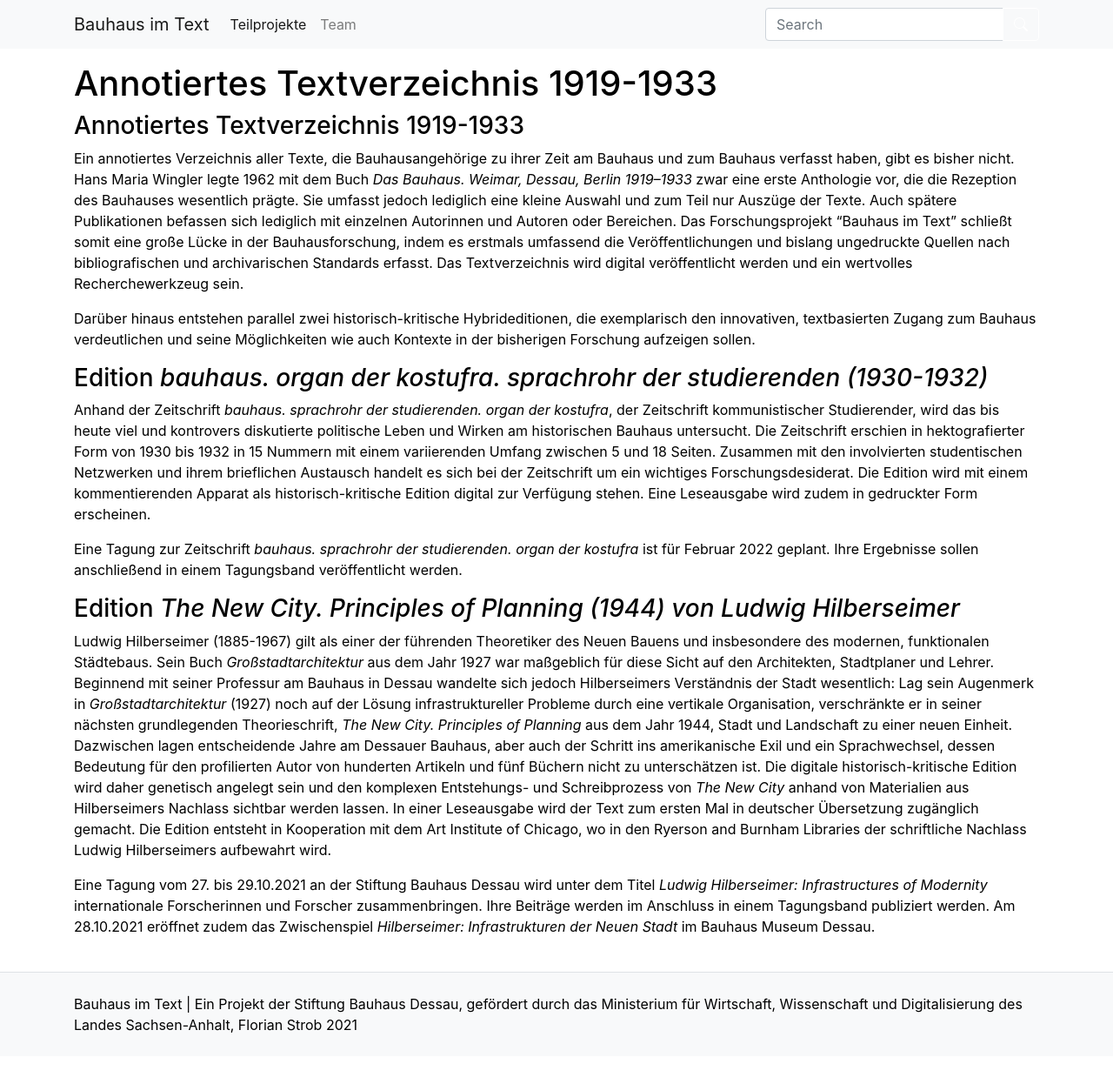
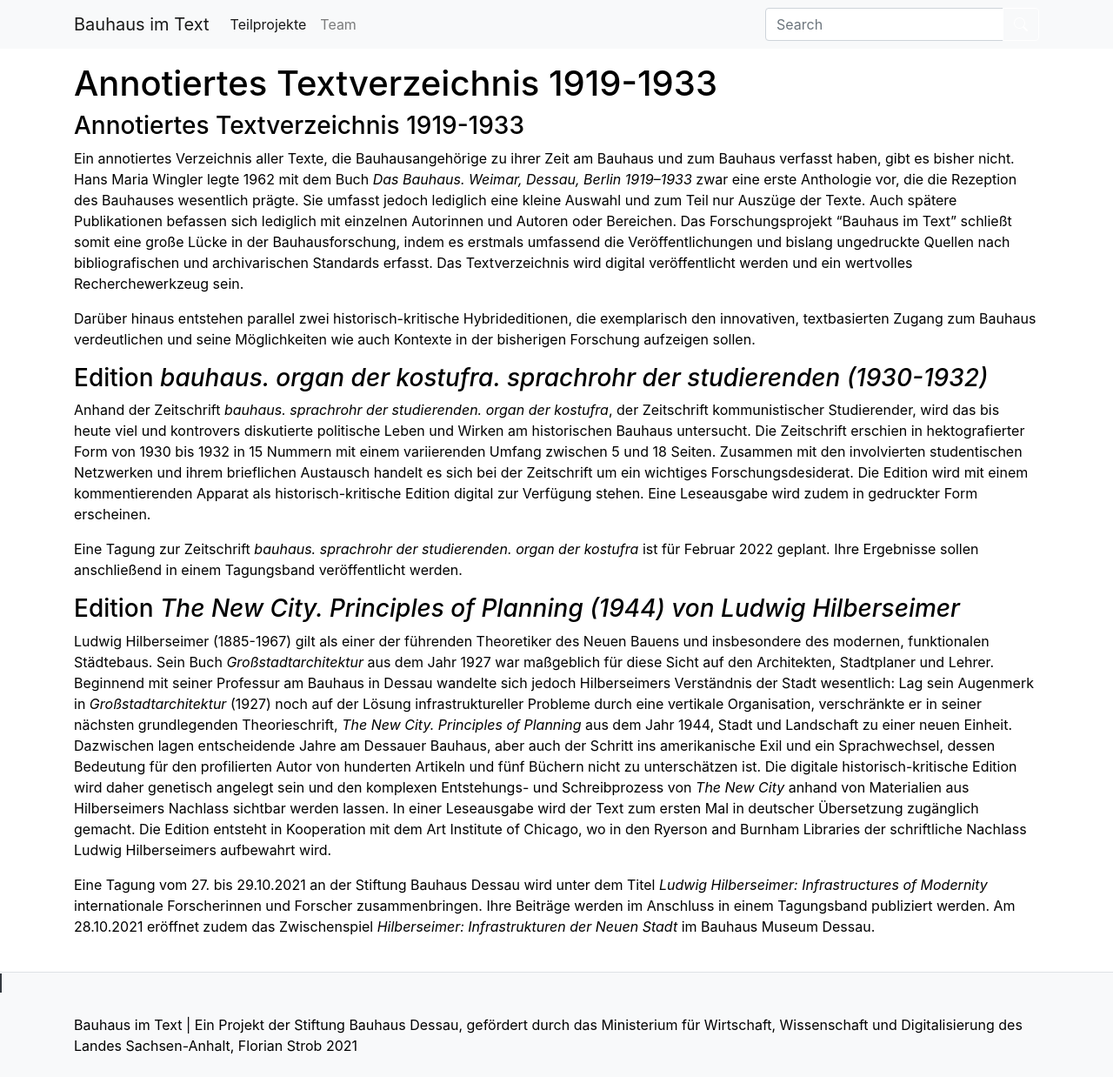
Before and after one commit to Bauhaus-im-Text/internetauftritt, a Jekyll site: the page built from pages/about.md, in a window 1280 px wide. Shown: the whole page at 87% size. Built offline with Jekyll 4.4.1, drawn with Linux system fonts in a browser that asks for light colours; our own code applies the rules of GitHub Pages for plain Markdown files; before the commit the page ends 1214 px from its top, so only the background shows below that.

Commit message:
Update footer.html

```diff
--- a/_includes/template/footer.html
+++ b/_includes/template/footer.html
@@ -1,4 +1,5 @@
 <footer class="mt-auto border-top bg-light">
+    <span class="border-top"></span><span class="border border-dark"></span>
     <div class="container my-4">
         <p><a href="{{ '/' | relative_url }}">{{ site.title }}</a> | {{ site.description }}, {{ site.author }} {{ site.year }}</p>
     </div>
```
